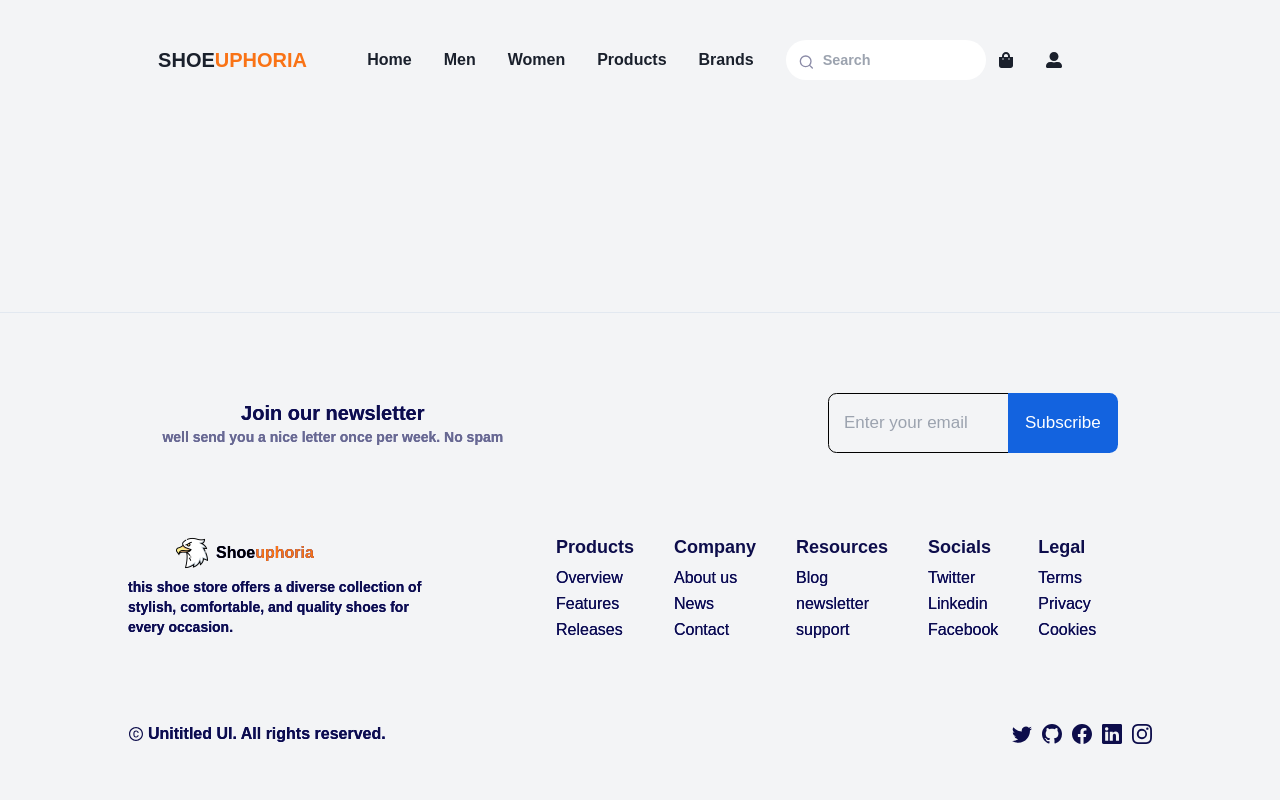
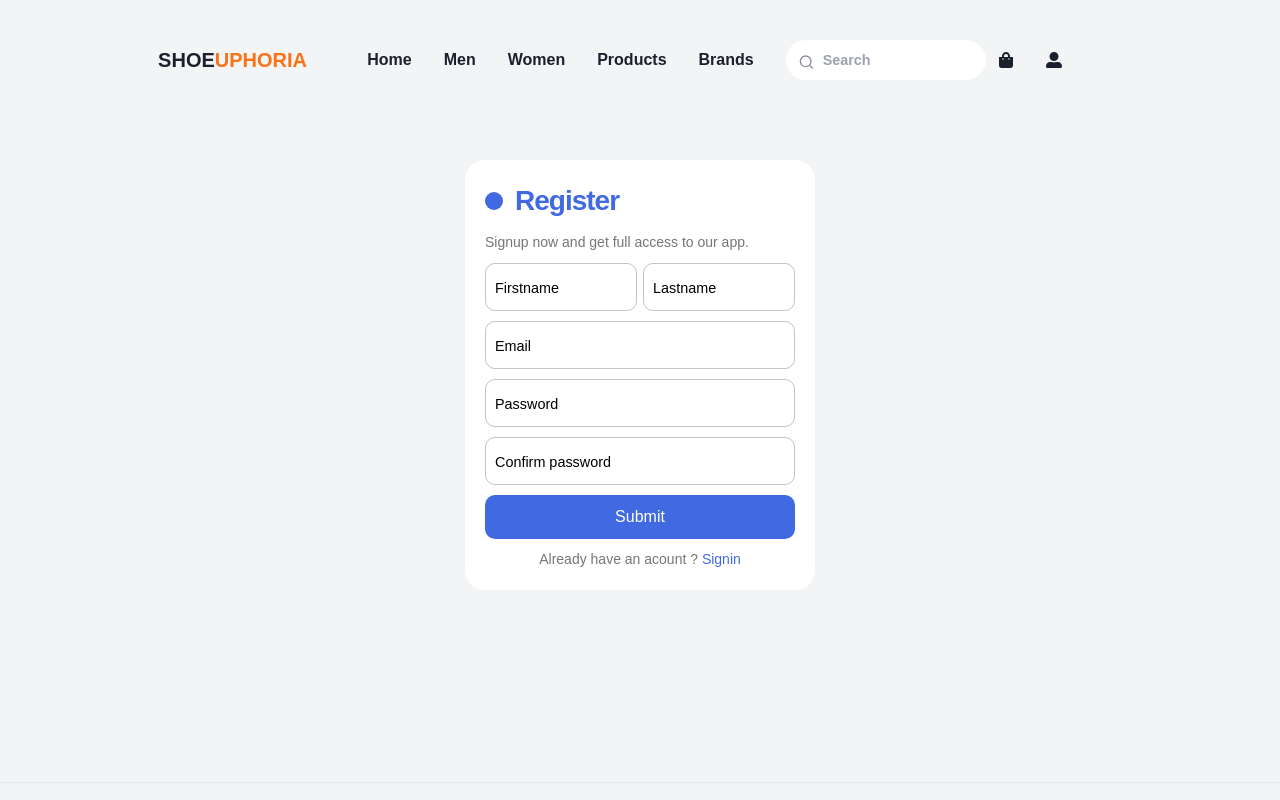
Before and after one commit to the25yahya/shoeuphoria, a React (Vite) app: page /user in a window 1280 px wide. Shown: the top 800 px of the page. Built offline with nearby package versions, Linux system fonts and the light colour scheme.

Commit message:
added registration form

```diff
--- a/src/App.css
+++ b/src/App.css
@@ -13,13 +13,25 @@
   position: relative; /* Make sure the div stays in place after the animation */
   left: -100%; /* Start the div outside the left edge of its container */
 }
-
+.slide-right {
+  animation: slideFromRight .5s ease-out forwards;
+  position: relative; /* Make sure the div stays in place after the animation */
+  right: -100%; /* Start the div outside the left edge of its container */
+}
 @keyframes slideFromLeft {
   0% {
     left: -30%; /* Starting position (outside the container) */
   }
   100% {
     left: 0; /* Ending position (inside the container) */
+  }
+}
+@keyframes slideFromRight {
+  0% {
+    right: -30%; /* Starting position (outside the container) */
+  }
+  100% {
+    right: 0; /* Ending position (inside the container) */
   }
 }
 
@@ -328,3 +340,134 @@
   .dropdown div h2{
     font-size: 15px;
   }
+  /*==========================================sign in form -=================================*/
+  .user .form2 {
+    display: flex;
+    flex-direction: column;
+    gap: 10px;
+    max-width: 350px;
+    background-color: #fff;
+    padding: 20px;
+    border-radius: 20px;
+    position: relative;
+  }
+
+  .user .title2 {
+    font-size: 28px;
+    color: royalblue;
+    font-weight: 600;
+    letter-spacing: -1px;
+    position: relative;
+    display: flex;
+    align-items: center;
+    padding-left: 30px;
+  }
+
+  .user .title2::before,.title::after {
+    position: absolute;
+    content: "";
+    height: 16px;
+    width: 16px;
+    border-radius: 50%;
+    left: 0px;
+    background-color: royalblue;
+  }
+
+  .user .title2::before {
+    width: 18px;
+    height: 18px;
+    background-color: royalblue;
+  }
+
+  .user .title2::after {
+    width: 18px;
+    height: 18px;
+    animation: pulse 1s linear infinite;
+  }
+
+  .user .message, .signin {
+    color: rgba(88, 87, 87, 0.822);
+    font-size: 14px;
+  }
+
+  .user .signin {
+    text-align: center;
+  }
+
+  .user .signin a {
+    color: royalblue;
+  }
+
+  .user .signin a:hover {
+      text-decoration: underline royalblue;
+  }
+
+  .user .flex {
+    display: flex;
+    width: 100%;
+    gap: 6px;
+  }
+
+  .user .form2 label {
+    position: relative;
+  }
+
+  .user .form2 label .input {
+    width: 100%;
+    padding: 10px 10px 20px 10px;
+    outline: 0;
+    border: 1px solid rgba(105, 105, 105, 0.397);
+    border-radius: 10px;
+  }
+
+  .user .form2 label .input + span {
+    position: absolute;
+    left: 10px;
+    top: 15px;
+    color: grey;
+    font-size: 0.9em;
+    cursor: text;
+    transition: 0.3s ease;
+  }
+
+  .user .form2 label .input:placeholder-shown + span {
+    top: 15px;
+    font-size: 0.9em;
+  }
+
+  .user .form2 label .input:focus + span,.form label .input:valid + span {
+    top: 30px;
+    font-size: 0.7em;
+    font-weight: 600;
+  }
+
+  .user .form2 label .input:valid + span {
+    color: black;
+  }
+
+  .user .submit {
+    border: none;
+    outline: none;
+    background-color: royalblue;
+    padding: 10px;
+    border-radius: 10px;
+    color: #fff;
+    font-size: 16px;
+    transform: .3s ease;
+  }
+
+  .user .submit:hover {
+    background-color: rgb(56, 90, 194);
+  }
+
+  @keyframes pulse {
+    from {
+      transform: scale(0.9);
+      opacity: 1;
+    }
+
+    to {
+      transform: scale(1.8);
+      opacity: 0;
+    }
+  }
--- a/src/App.jsx
+++ b/src/App.jsx
@@ -4,7 +4,7 @@ import { BrowserRouter, BrowserRouter as Router, Route, Routes } from 'react-rou
 import { ChakraProvider } from '@chakra-ui/react';
 import Navbar from './Components/Navbar'
 import Loader from './Components/Loader';
-import {Men, Women, Home, Brands, Products} from './pages'
+import {Men, Women, Home, Brands, Products, Cart, User} from './pages'
 import { useStateContext } from './Contexts/ContextProvider';
 import Footer from './Components/Footer';
 import './media.css'
@@ -22,6 +22,8 @@ function App() {
           <Route path='/men' element={<Men />}/>
           <Route path='/women' element={<Women />}/>
           <Route path='/brands' element={<Brands />}/>
+          <Route path='/cart' element={<Cart />}/>
+          <Route path='/user' element={<User />}/>
         </Routes>
         <Footer />
       </div>}
--- a/src/Components/DropDown.jsx
+++ b/src/Components/DropDown.jsx
@@ -7,26 +7,26 @@ import { Link } from 'react-router-dom';
 
 const DropDown = (props) => {
   return (
-    <div className={`dropdown fixed top-0 w-300 right-0 bg-white p-5 z-20 flex items-start justify-star h-screen shadow-2xl lg:hidden flex-col ${props.isOpen ? '' : 'hidden'}`}>
+    <div className={`slide-right dropdown fixed top-0 w-300 right-0 bg-white p-5 z-20 flex items-start justify-star h-screen shadow-2xl lg:hidden flex-col ${props.isOpen ? '' : 'hidden'}`}>
       <div onClick={props.toggleDropDown} className='absolute right-5 text-lg cursor-pointer transition hover:opacity-30'>
        <FaTimes />
       </div>
       <div className='text-2xl ml-3 w-full mt-5 mb-20'>
         <h2>Menu</h2>
         <Link to='/'>
-          <p className='flex  items-center justify-between'>Home <span className='mt-1 mr-5 text-xl font-bold'><BsChevronRight /></span></p>
+          <p onClick={props.toggleDropDown} className='flex  items-center justify-between'>Home <span className='mt-1 mr-5 text-xl font-bold'><BsChevronRight /></span></p>
         </Link>
         <Link to='/Men'>
-          <p className='flex  items-center justify-between'>Men <span className='mt-1 mr-5 text-xl font-bold'><BsChevronRight /></span></p>
+          <p onClick={props.toggleDropDown} className='flex  items-center justify-between'>Men <span className='mt-1 mr-5 text-xl font-bold'><BsChevronRight /></span></p>
         </Link>
         <Link to='/Women'>
-          <p className='flex  items-center justify-between'>Women <span className='mt-1 mr-5 text-xl font-bold'><BsChevronRight /></span></p>
+          <p onClick={props.toggleDropDown} className='flex  items-center justify-between'>Women <span className='mt-1 mr-5 text-xl font-bold'><BsChevronRight /></span></p>
         </Link>
         <Link to='/Products'>
-         <p className='flex  items-center justify-between'>Products <span className='mt-1 mr-5 text-xl font-bold'><BsChevronRight /></span></p>
+         <p onClick={props.toggleDropDown} className='flex  items-center justify-between'>Products <span className='mt-1 mr-5 text-xl font-bold'><BsChevronRight /></span></p>
         </Link>
         <Link to='/Brands'>
-         <p className='flex  items-center justify-between'>Brands <span className='mt-1 mr-5 text-xl font-bold'><BsChevronRight /></span></p>
+         <p onClick={props.toggleDropDown} className='flex  items-center justify-between'>Brands <span className='mt-1 mr-5 text-xl font-bold'><BsChevronRight /></span></p>
         </Link>
       </div>
       <div className='w-full ml-2'>
--- a/src/Components/Navbar.jsx
+++ b/src/Components/Navbar.jsx
@@ -4,8 +4,6 @@ import SearchForm from './SearchFrom'
 import { Link } from 'react-router-dom';
 import { Tooltip } from '@chakra-ui/react';
 import { useStateContext } from '../Contexts/ContextProvider';
-import Cart from './Cart'
-import User from './User'
 import Toggle from './Toggle';
 import DropDown from './DropDown'
 
@@ -21,11 +19,9 @@ const Navbar = () => {
     setIsDropDownOpen(!isDropDownOpen);
   };
   //nav cotext state
-  const {isClicked,setIsClicked,handleClick} = useStateContext();
+  const {handleClick} = useStateContext();
   return (
     <nav className='relative flex justify-around p-10 px-0 items-center lg:px-50'>
-     {isClicked.cart && <Cart />}
-     {isClicked.user && <User />}
      <Link to='/'><p className='font-semibold text-xl cursor-pointer'>SHOE<span className='text-orange-500'>UPHORIA</span></p></Link>
      <div className='items-center font-semibold hidden lg:flex'>
        <Link to='/'><p className='pr-8 hover:text-orange-500 cursor-pointer transition'>Home</p></Link>
@@ -34,6 +30,7 @@ const Navbar = () => {
        <Link to='/Products'><p className='pr-8 hover:text-orange-500 cursor-pointer transition'>Products</p></Link>
        <Link to='/Brands'><p className='pr-8 hover:text-orange-500 cursor-pointer transition'>Brands</p></Link>
        <SearchForm />
+       <Link to='/cart'>
          <Tooltip label='Cart'>
            <div
             onClick={()=>handleClick('user')}
@@ -41,6 +38,8 @@ const Navbar = () => {
            <FaShoppingBag />
            </div>
          </Tooltip>
+       </Link>
+       <Link to='/user'>
           <Tooltip label='profile'>
             <div
              onClick={()=>handleClick('cart')}
@@ -48,6 +47,7 @@ const Navbar = () => {
               <FaUserAlt />
             </div>
        </Tooltip>
+       </Link>
      </div>
      <div onClick={toggleDropDown}>
      <div
--- a/src/Components/User.jsx
+++ /dev/null
@@ -1,9 +0,0 @@
-import React from 'react'
-
-const User = () => {
-  return (
-    <div>User</div>
-  )
-}
-
-export default User
--- /dev/null
+++ b/src/Pages/User.jsx
@@ -0,0 +1,41 @@
+import React from 'react'
+
+const User = () => {
+  return (
+    <div className='user w-full flex justify-center pt-10'>
+    <form className="form2">
+    <p className="title2">Register </p>
+    <p className="message">Signup now and get full access to our app. </p>
+        <div className="flex">
+        <label>
+            <input required="" placeholder="" type="text" className="input"/>
+            <span>Firstname</span>
+        </label>
+
+        <label>
+            <input required="" placeholder="" type="text" className="input"/>
+            <span>Lastname</span>
+        </label>
+    </div>
+
+    <label>
+        <input required="" placeholder="" type="email" className="input"/>
+        <span>Email</span>
+    </label>
+
+    <label>
+        <input required="" placeholder="" type="password" className="input"/>
+        <span>Password</span>
+    </label>
+    <label>
+        <input required="" placeholder="" type="password" className="input"/>
+        <span>Confirm password</span>
+    </label>
+    <button className="submit">Submit</button>
+    <p className="signin">Already have an acount ? <a href="#">Signin</a> </p>
+</form>
+    </div>
+  )
+}
+
+export default User
--- a/src/Pages/index.jsx
+++ b/src/Pages/index.jsx
@@ -3,3 +3,5 @@ export { default as Women } from './Women';
 export { default as Home } from './Home';
 export { default as Brands } from './Brands';
 export { default as Products } from './Products';
+export { default as Cart } from './Cart';
+export { default as User } from './User';
```
Also changed, not shown: src/Pages/Cart.jsx (renamed from src/Components/Cart.jsx). Lines whose indentation alone changed are shown as unchanged.
